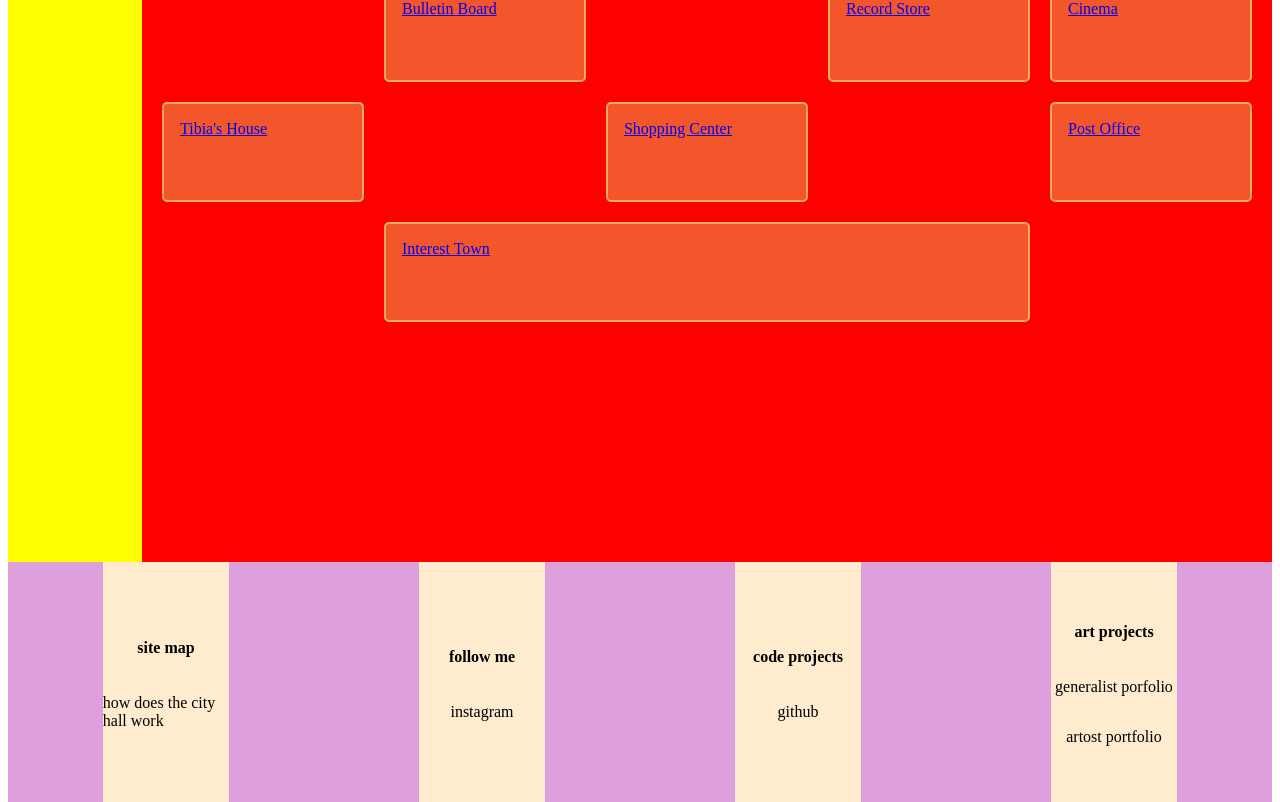
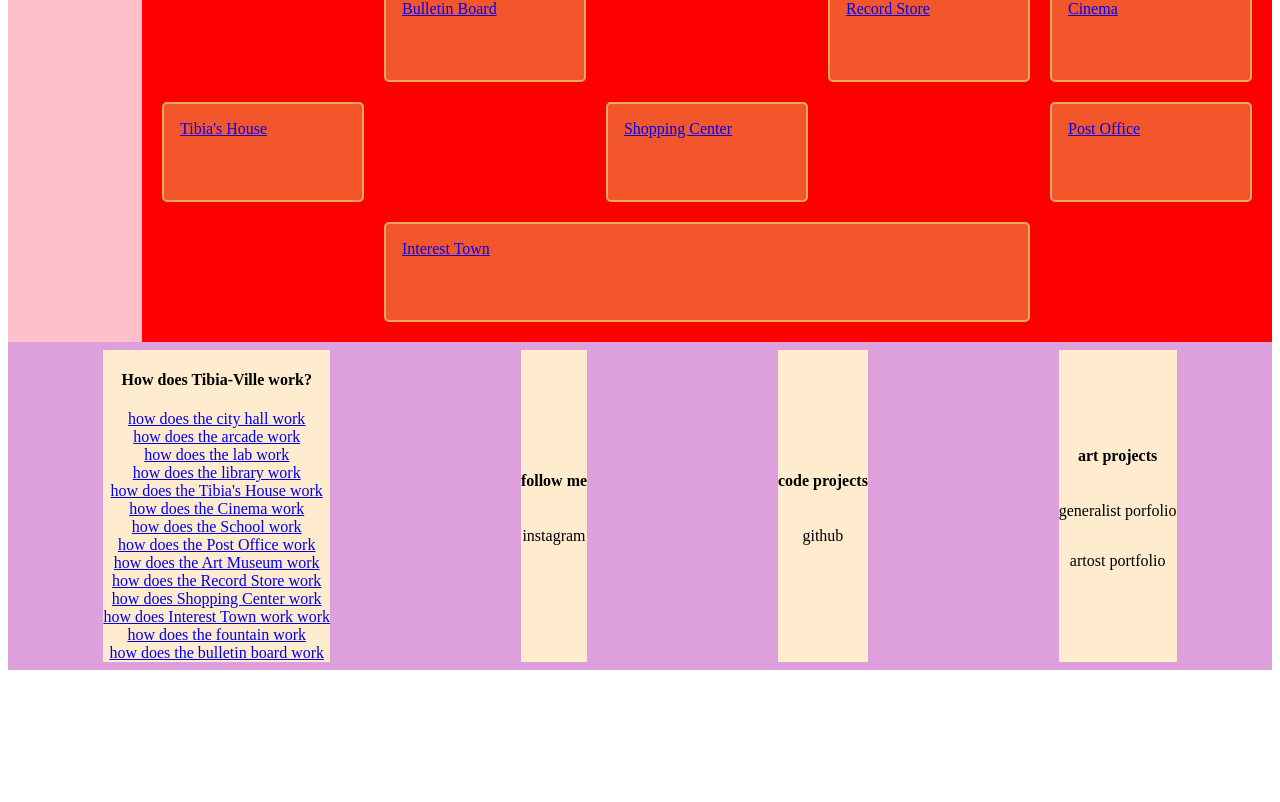
Before and after one commit to ViLinh27/TibiaVille, a Vue app in the folder Tibia-Ville-Website/: page / in a window 1280 px wide. Shown: the part 760-1562 px from the top of the page. After the commit the page ends 1430 px from the top, so only its background shows below. Built offline with nearby package versions, Linux system fonts and the light colour scheme.

Commit message:
make sure height is flexible

```diff
--- a/Tibia-Ville-Website/src/assets/main.css
+++ b/Tibia-Ville-Website/src/assets/main.css
@@ -19,7 +19,7 @@ header{
     flex-wrap: nowrap;
     justify-content: flex-start;
     align-items: stretch;
-    height:150vh;
+    /* height:150vh; */
     background-color: pink;
 }
 nav{
@@ -30,7 +30,7 @@ nav{
     justify-content: flex-start;
     align-items: center;
     /* width:20%; */
-    height:150vh;
+    /* height:150vh; */
     padding:8px 5px;
     text-align: center;
 }
@@ -48,8 +48,8 @@ nav > *{
 }
 footer{
     background-color:plum;
-    width:100%;
-    height:30vh;
+    /* width:100%; */
+    /* height:30vh; */
     display: flex;
     flex-direction: row;
     flex-wrap: nowrap;
@@ -64,7 +64,8 @@ footer{
     justify-content: center;
     align-items: center;
     align-content:center;
-    width:10%;
+    /* width:10%; */
+    margin:8px;
 }
 
 /*---- HOME ----*/
--- a/Tibia-Ville-Website/src/components/Footer.vue
+++ b/Tibia-Ville-Website/src/components/Footer.vue
@@ -3,8 +3,21 @@
     <div>
         <footer>
             <div class="footer_col">
-                <h4>site map</h4>
-                <p>how does the city hall work</p>
+                <h4>How does Tibia-Ville work?</h4>
+                <a href="#">how does the city hall work</a>
+                <a href="#">how does the arcade work</a>
+                <a href="#">how does the lab work</a>
+                <a href="#">how does the library work</a>
+                <a href="#">how does the Tibia's House work</a>
+                <a href="#">how does the Cinema work</a>
+                <a href="#">how does the School work</a>
+                <a href="#">how does the Post Office work</a>
+                <a href="#">how does the Art Museum work</a>
+                <a href="#">how does the Record Store work</a>
+                <a href="#">how does Shopping Center work</a>
+                <a href="#">how does Interest Town work work</a>
+                <a href="#">how does the fountain work</a>
+                <a href="#">how does the bulletin board work</a>
             </div>
             <div class="footer_col">
                 <h4>follow me</h4>
```
